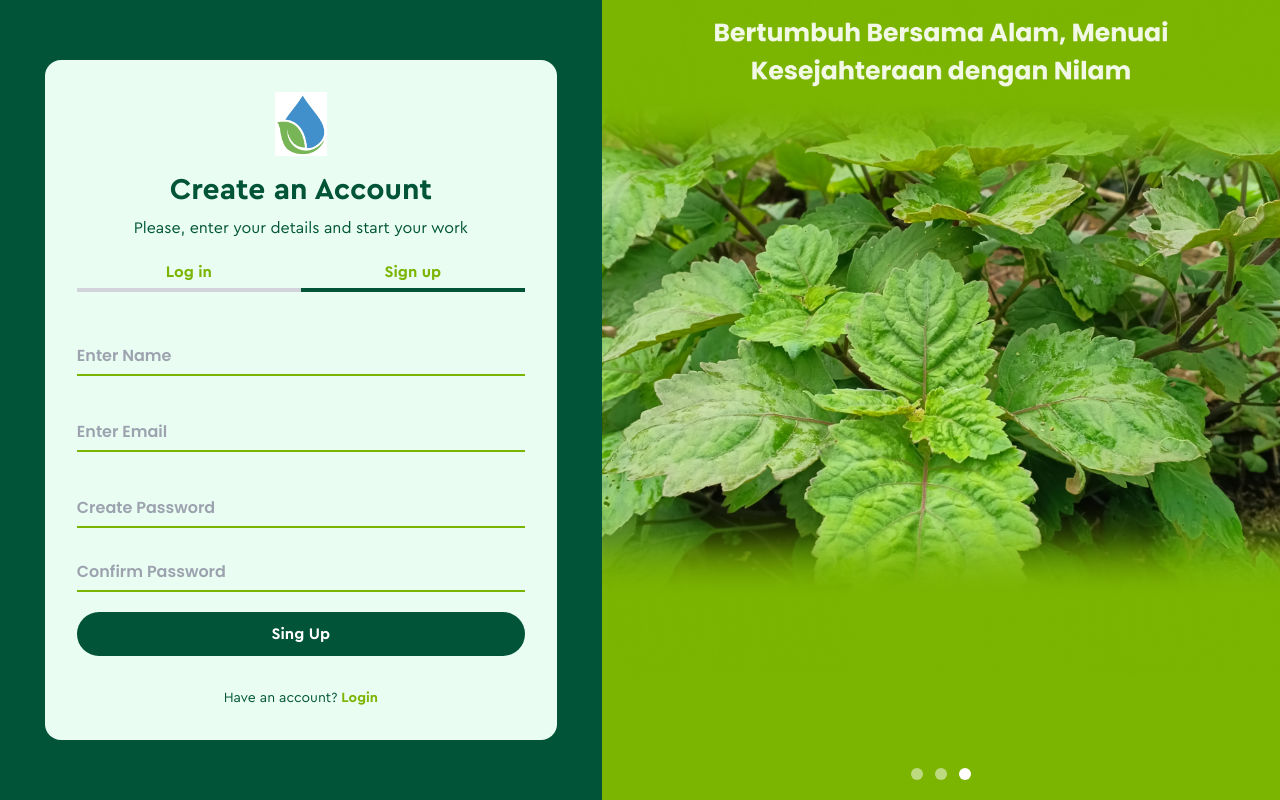
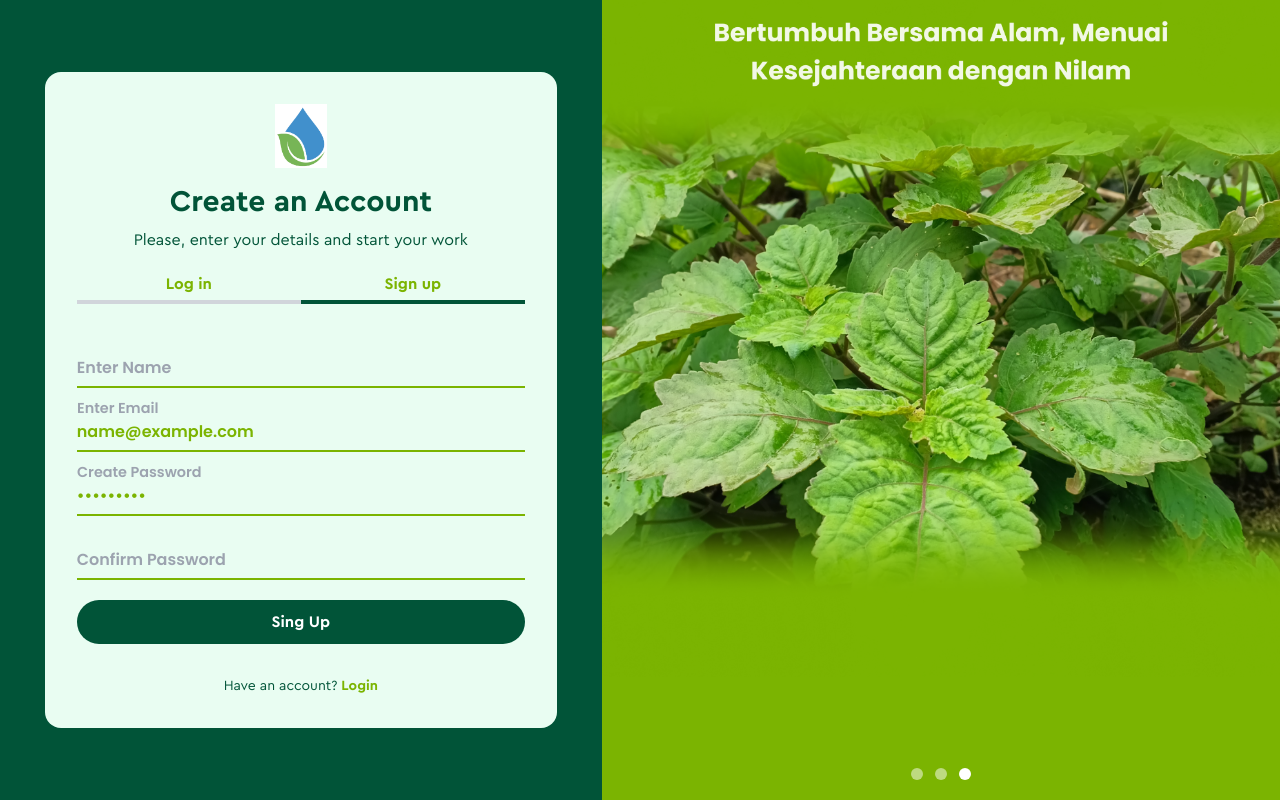
Before and after one commit to saptadi73/fe-mynilam-new, a Vue app: page /login in a window 1280 px wide. Both pictures are taken after typing "name@example.com", "Sample123" into the empty fields and a click on the button "Create an account". Built offline with nearby package versions, Linux system fonts and the light colour scheme.

Commit message:
feat(form-validation): add vee validate

```diff
--- a/package.json
+++ b/package.json
@@ -12,8 +12,10 @@
     "@tanstack/vue-table": "^8.20.5",
     "axios": "^1.7.7",
     "flowbite": "^2.5.1",
+    "vee-validate": "^4.13.2",
     "vue": "^3.4.37",
-    "vue-router": "^4.4.3"
+    "vue-router": "^4.4.3",
+    "yup": "^1.4.0"
   },
   "devDependencies": {
     "@types/node": "^22.5.4",
--- a/src/components/BaseInputFloat.vue
+++ b/src/components/BaseInputFloat.vue
@@ -3,27 +3,33 @@
   <div class="relative z-0 font-poppins">
     <input
       :type="type"
-      :id="id"
+      :id="name"
+      v-model="value"
       class="block pt-3 pb-1.5 px-0 w-full font-semibold text-primary-2 bg-transparent border-0 border-b-2 border-primary-2 appearance-none focus:outline-none focus:ring-0 focus:border-primary-2 peer"
       placeholder=" "
     />
     <label
-      :for="id"
+      :for="name"
       class="absolute text-gray-400 font-semibold duration-300 transform -translate-y-6 scale-90 top-3 -z-10 origin-[0] peer-focus:start-0 peer-focus:text-primary peer-placeholder-shown:scale-100 peer-placeholder-shown:translate-y-0 peer-focus:scale-90 peer-focus:-translate-y-6"
     >
       {{ label }}
     </label>
   </div>
+  <div class="text-sm my-1 text-gray-900">{{ errorMessage }}</div>
 </template>
 
 <script setup lang="ts">
+import { useField } from 'vee-validate'
+
 interface Props {
   label: string
-  id: string
+  name: string
   type?: string
 }
 
-withDefaults(defineProps<Props>(), {
+const props = withDefaults(defineProps<Props>(), {
   type: 'text',
 })
+
+const { value, errorMessage } = useField(() => props.name)
 </script>
--- a/src/pages/Login.vue
+++ b/src/pages/Login.vue
@@ -34,51 +34,46 @@
             </li>
           </ul>
         </div>
-        <!-- form  -->
-        <form>
         <!-- log in form -->
-          <template v-if="activeTab === 'login'">
+        <form v-if="activeTab === 'login'" @submit="onSubmit">
           <div class="mb-8">
-              <BaseInputFloat id="email" type="email" label="Enter Email" />
+            <BaseInputFloat name="email" type="email" label="Enter Email" />
           </div>
           <div class="mb-5">
-              <BaseInputFloat id="password" type="password" label="Enter Password" />
+            <BaseInputFloat name="password" type="password" label="Enter Password" />
           </div>
           <div class="flex justify-between items-center mb-5">
             <BaseCheckbox label="Remember me" id="remember" />
             <button class="font-semibold text-primary text-sm">Forgot Password</button>
           </div>
           <div class="mb-8">
-              <button type="button" class="bg-primary rounded-full text-white font-semibold w-full p-2.5">Login</button>
+            <button type="submit" class="bg-primary rounded-full text-white font-semibold w-full p-2.5">Login</button>
           </div>
           <div class="text-primary text-sm text-center">
             Don't have an account?
             <button class="text-primary-2 font-semibold" @click="activeTab = 'signup'">Create an account</button>
           </div>
-          </template>
+        </form>
         <!-- sing up form -->
-          <template v-else>
-            <div class="mb-8">
-              <BaseInputFloat id="name" type="text" label="Enter Name" />
+        <form v-else @submit="onSubmit">
+          <div class="mb-5">
+            <BaseInputFloat name="name" type="text" label="Enter Name" />
+          </div>
+          <div class="mb-5">
+            <BaseInputFloat name="email" type="email" label="Enter Email" />
+          </div>
+          <div class="mb-5">
+            <BaseInputFloat name="password" type="password" label="Create Password" />
+          </div>
+          <div class="mb-5">
+            <BaseInputFloat name="confirmPassword" type="password" label="Confirm Password" />
           </div>
           <div class="mb-8">
-              <BaseInputFloat id="email" type="email" label="Enter Email" />
-            </div>
-            <div class="mb-5">
-              <BaseInputFloat id="createPassword" type="password" label="Create Password" />
-            </div>
-            <div class="mb-5">
-              <BaseInputFloat id="confirmPassword" type="password" label="Confirm Password" />
-            </div>
-            <div class="mb-8">
-              <button type="button" class="bg-primary rounded-full text-white font-semibold w-full p-2.5">
-                Sing Up
-              </button>
+            <button type="submit" class="bg-primary rounded-full text-white font-semibold w-full p-2.5">Sing Up</button>
           </div>
           <div class="text-primary text-sm text-center">
             Have an account? <button class="text-primary-2 font-semibold" @click="activeTab = 'login'">Login</button>
           </div>
-          </template>
         </form>
       </div>
     </section>
@@ -127,9 +122,25 @@
 </template>
 
 <script setup lang="ts">
+import { useForm } from 'vee-validate'
 import { ref } from 'vue'
-import BaseInputFloat from '../components/BaseInputFloat.vue'
-import BaseCheckbox from '../components/BaseCheckbox.vue'
+import * as yup from 'yup'
+import BaseCheckbox from '@/components/BaseCheckbox.vue'
+import BaseInputFloat from '@/components/BaseInputFloat.vue'
 
 const activeTab = ref('login')
+
+// prettier-ignore
+const { handleSubmit } = useForm({
+  validationSchema: yup.object({
+    email: yup.string().required().email().label('Email'),
+    password: yup.string().required().min(6).label('Password'),
+    name: yup.string().required().min(3).label('Name'),
+    confirmPassword: yup.string().required().min(6).oneOf([yup.ref('password')], 'Password must match'),
+  }),
+})
+
+const onSubmit = handleSubmit((values) => {
+  console.log(values)
+})
 </script>
```
Also changed, not shown: 1 other file (tests, documents, lock files or other folders). Lines whose indentation alone changed are shown as unchanged.
